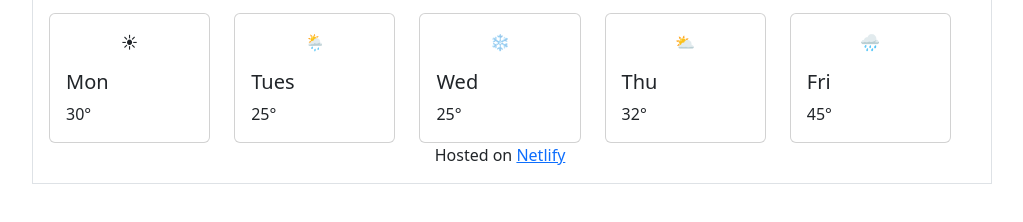
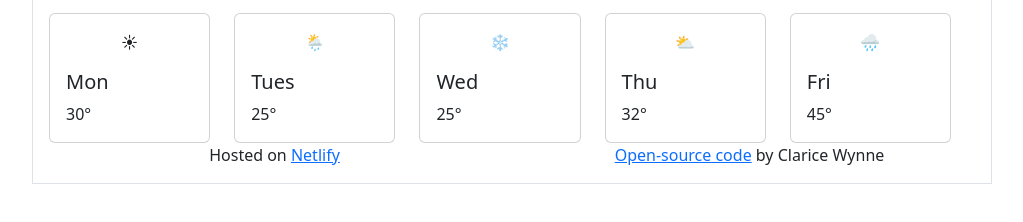
Before and after one commit to EthicalZebra/weather-app, a plain HTML site: page index.html in a window 1280 px wide. Shown: the part 278-500 px from the top of the page, without its empty margins (128-1151 px from the left). Drawn offline with nearby package versions, Linux system fonts and the light colour scheme; no server answers.

Commit message:
Updated footer
Updated Netlify link to open in a new window when clicked & added the open-source link to the GitHub repository in the footer.

```diff
--- a/index.html
+++ b/index.html
@@ -120,14 +120,36 @@
                         </div>
                     </div>
                 </div>
-                <footer>
-                    Hosted on <a href="https://netlify.com">Netlify</a>
-                </footer>
+                <!-- <div class="row">
+                    <div class="col-6">
+                        <footer>
+                            Hosted on <a href="https://netlify.com" target="_blank">Netlify</a>
+                        </footer>
+                    </div>
+                    <div class="col-6">
+                        <a href="https://github.com/EthicalZebra/weather-app" target="_blank">Open-source code</a> by
+                        Clarice Wynne
+                    </div>
+                </div> -->
+            </div>
+            <footer>
+                <div class="row">
 
-            </div>
+                    <div class="col-6">
+                        Hosted on <a href="https://netlify.com" target="_blank">Netlify</a>
+                    </div>
+                    <div class="col-6">
+                        <a href="https://github.com/EthicalZebra/weather-app" target="_blank">Open-source code</a> by
+                        Clarice Wynne
+                    </div>
 
-            <script src="src/index.js"></script>
+                </div>
 
+
+            </footer>
+
+        </div>
+        <script src="src/index.js"></script>
 </body>
 
 </html>
--- a/src/styles.css
+++ b/src/styles.css
@@ -35,4 +35,5 @@ li {
 footer {
   display: block;
   text-align: center;
+  margin-top: 10px;
 }
```
